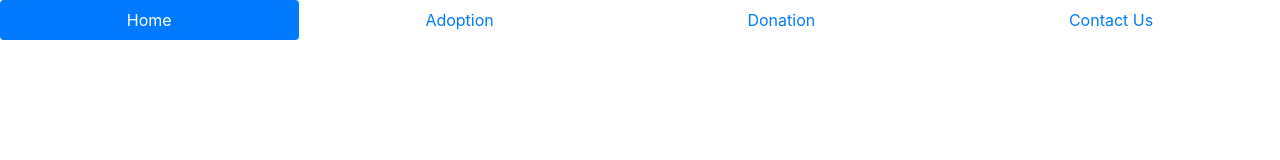
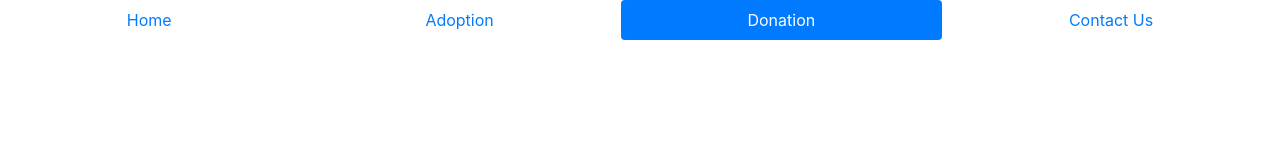
Before and after one commit to EDuarte019/animalshelter, a plain HTML site: page Angelina/donations.html in a window 1280 px wide. Drawn offline with nearby package versions, Linux system fonts and the light colour scheme.

Commit message:
Nav
Donations active

```diff
--- a/Angelina/donations.html
+++ b/Angelina/donations.html
@@ -13,13 +13,13 @@
         <nav>
                 <ul class="nav nav-pills nav-fill">
                         <li class="nav-item">
-                          <a class="nav-link active" href="#">Home</a>
+                          <a class="nav-link" href="#">Home</a>
                         </li>
                         <li class="nav-item">
                           <a class="nav-link" href="#">Adoption</a>
                         </li>
                         <li class="nav-item">
-                          <a class="nav-link" href="#">Donation</a>
+                          <a class="nav-link active" href="#">Donation</a>
                         </li>
                         <li class="nav-item">
                           <a class="nav-link" href="#" tabindex="-1" >Contact Us</a>
```
